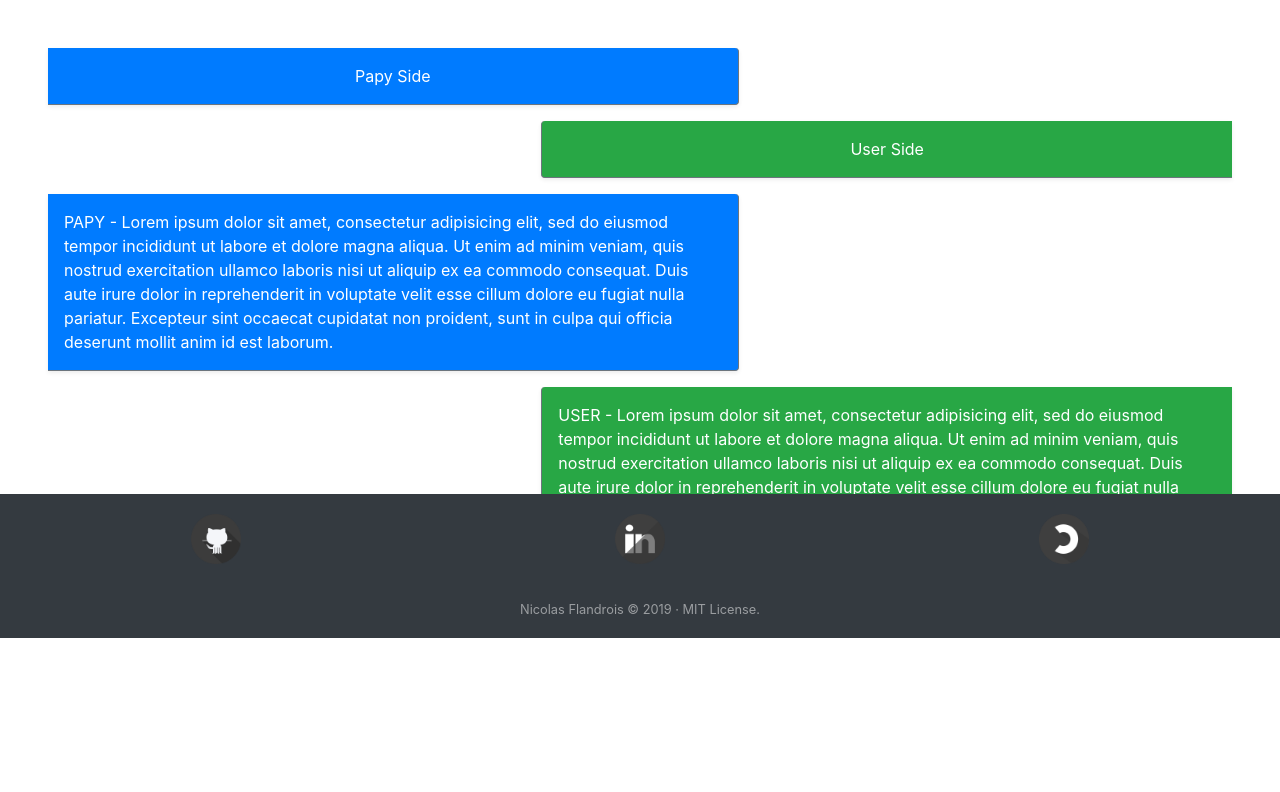
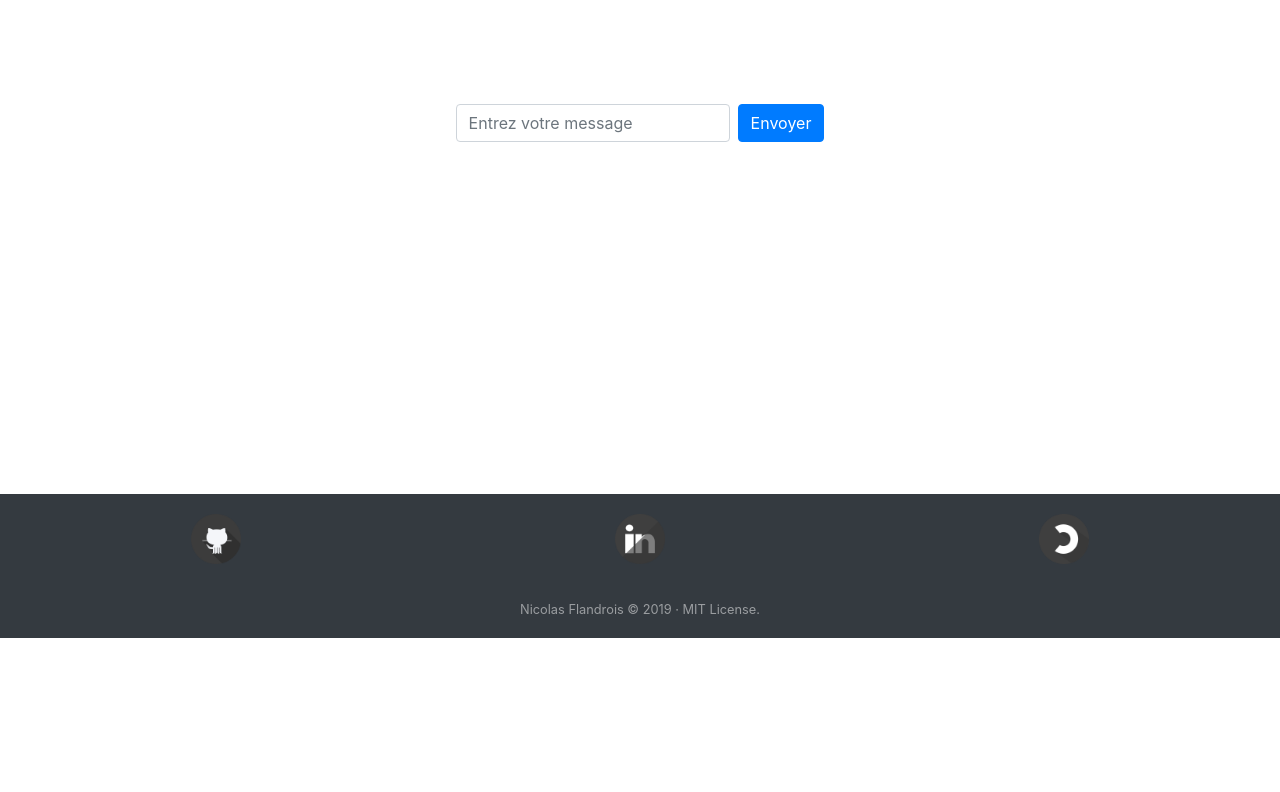
Before and after one commit to NicolasFlandrois/PapyBot, a Flask app: page / in a window 1280 px wide. Shown: the part 162-954 px from the top of the page. After the commit the page ends 800 px from the top, so only its background shows below. Run offline with Flask 2, Linux system fonts and the light colour scheme; some libraries are stand-ins or nearby versions.

Commit message:
HTML & JS > id updates
Identify and sync where to listen or display

```diff
--- a/static/index.js
+++ b/static/index.js
@@ -9,16 +9,16 @@
 
         let el1 = "<p col-7 d-flex justify-content-center p-3 float-left rounded-right border-right border-bottom border-secondary shadow-sm bg-primary align-middle text-left text-white mr-auto'>" + el1 + "</p>";
         console.log(el1);
-        question = $("#userSide");
-        question.html("");
-        question.append(el1);
+        request = $("#dialogBox");
+        request.html("");
+        request.append(el1);
 
         // Post question request to Python Flask Server (AJAX/JQuery)
         let url = "http://127.0.0.1:5000/message/" + el1.val() + "/";
         // Get Responce from Python Flask Server (AJAX/JQuery)
         $.get(url, (res)=> {
             let words = JSON.parse(res);
-            let results = $("#papySide");
+            let results = $("#dialogBox");
             results.html("");
             // Do sthg here
             // Here goes :     <script src="https://maps.googleapis.com/maps/api/js?key=YOUR_KEY&callback=myMap"></script>
--- a/templates/index.html
+++ b/templates/index.html
@@ -55,28 +55,7 @@
     <main class="bd-content" role="main">
         <div id="dialogBox" class="container p-5 col">
             <!-- Text Dialog Box -->
-                <p class='col-7 d-flex justify-content-center p-3 float-left rounded-right border-right border-bottom border-secondary shadow-sm bg-primary align-middle text-left text-white mr-auto'>
-                    Papy Side
-                </p>
-                <p class='col-7 d-flex justify-content-center p-3 float-right rounded-left border-left border-bottom border-secondary shadow-sm bg-success align-middle text-left text-white mr-auto'>
-                    User Side
-                </p>
-                <p class='col-7 d-flex justify-content-center p-3 float-left rounded-right border-right border-bottom border-secondary shadow-sm bg-primary align-middle text-left text-white mr-auto'>
-                    PAPY - Lorem ipsum dolor sit amet, consectetur adipisicing elit, sed do eiusmod
-                    tempor incididunt ut labore et dolore magna aliqua. Ut enim ad minim veniam,
-                    quis nostrud exercitation ullamco laboris nisi ut aliquip ex ea commodo
-                    consequat. Duis aute irure dolor in reprehenderit in voluptate velit esse
-                    cillum dolore eu fugiat nulla pariatur. Excepteur sint occaecat cupidatat non
-                    proident, sunt in culpa qui officia deserunt mollit anim id est laborum.
-                </p>
-                <p class='col-7 d-flex justify-content-center p-3 float-right rounded-left border-left border-bottom border-secondary shadow-sm bg-success align-middle text-left text-white mr-auto'>
-                    USER - Lorem ipsum dolor sit amet, consectetur adipisicing elit, sed do eiusmod
-                    tempor incididunt ut labore et dolore magna aliqua. Ut enim ad minim veniam,
-                    quis nostrud exercitation ullamco laboris nisi ut aliquip ex ea commodo
-                    consequat. Duis aute irure dolor in reprehenderit in voluptate velit esse
-                    cillum dolore eu fugiat nulla pariatur. Excepteur sint occaecat cupidatat non
-                    proident, sunt in culpa qui officia deserunt mollit anim id est laborum.
-                </p>
+
         </div>
     </main>
 
```
